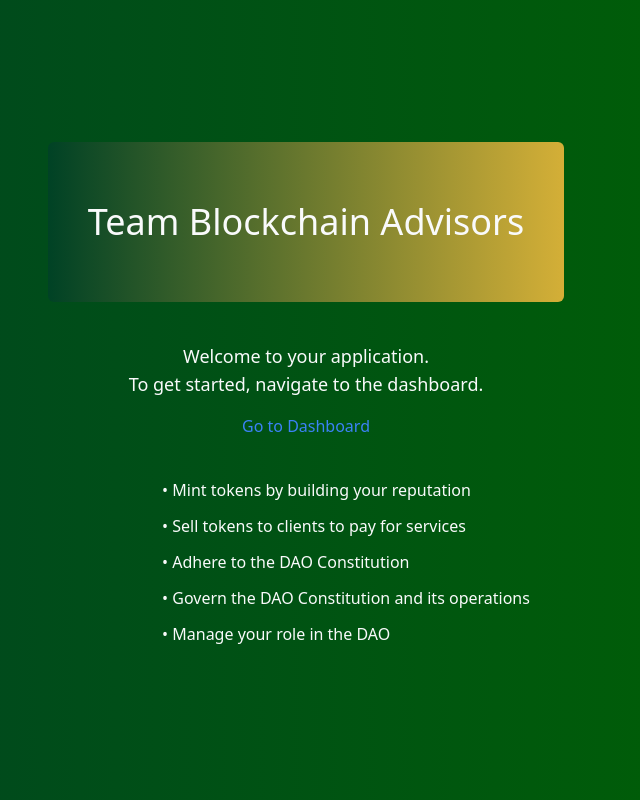
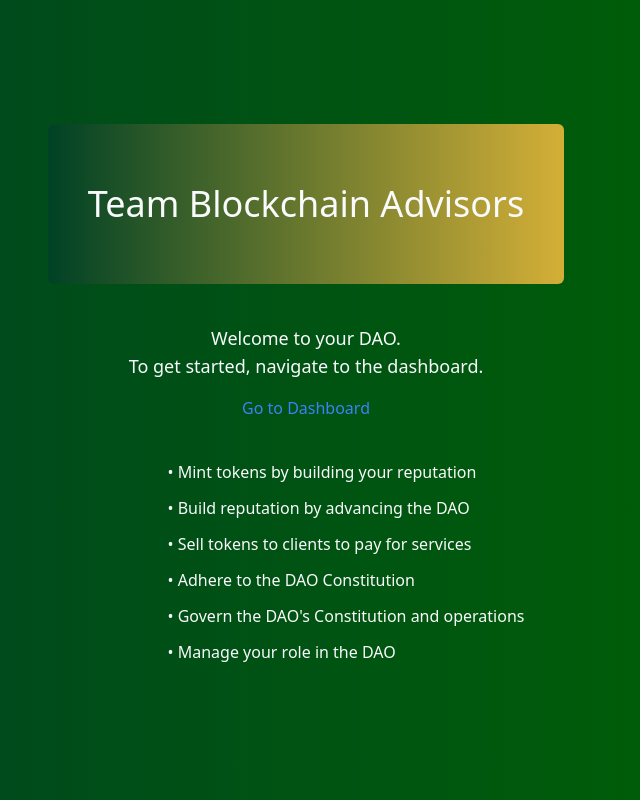
Before and after one commit to wstalmans1/dapp-dashboard-2, a React (Vite) app: page / in a window 1280 px wide. Shown: the whole page, without its empty margins (334-974 px from the left). Built offline with nearby package versions, Linux system fonts and the light colour scheme.

Commit message:
reformating homepage

```diff
--- a/src/components/HomePage.tsx
+++ b/src/components/HomePage.tsx
@@ -5,14 +5,15 @@ export default function HomePage() {
     return (
       <div className="min-h-screen flex flex-col justify-center p-5 bg-gradient-to-british-racing-green text-gray-50 items-center">
         <h1 className="text-4xl mb-4 p-10 flex flex-col justify-center h-20 md:h-40 items-stretch rounded-md bg-gradient-to-r from-british-racing-green to-rich-gold">Team Blockchain Advisors</h1>
-        <p className="text-lg pt-6 mb-4 text-center">Welcome to your application. <br />
+        <p className="text-lg pt-6 mb-4 text-center">Welcome to your DAO. <br />
           To get started, navigate to the dashboard.</p>
         <Link to="/dashboard" className="text-blue-500 hover:underline">Go to Dashboard</Link>
         <div className="flex flex-col list-disc mt-10 ml-20">
           <p style={{ paddingLeft: '1em', textIndent: '-1em' }} className="pb-3">• Mint tokens by building your reputation</p>
+          <p style={{ paddingLeft: '1em', textIndent: '-1em' }} className="pb-3">• Build reputation by advancing the DAO</p>
           <p style={{ paddingLeft: '1em', textIndent: '-1em' }} className="pb-3">• Sell tokens to clients to pay for services</p>
           <p style={{ paddingLeft: '1em', textIndent: '-1em' }} className="pb-3">• Adhere to the DAO Constitution</p>
-          <p style={{ paddingLeft: '1em', textIndent: '-1em' }} className="pb-3">• Govern the DAO Constitution and its operations</p>
+          <p style={{ paddingLeft: '1em', textIndent: '-1em' }} className="pb-3">• Govern the DAO's Constitution and operations</p>
           <p style={{ paddingLeft: '1em', textIndent: '-1em' }} className="pb-3">• Manage your role in the DAO</p>
         </div>
     </div>
```
